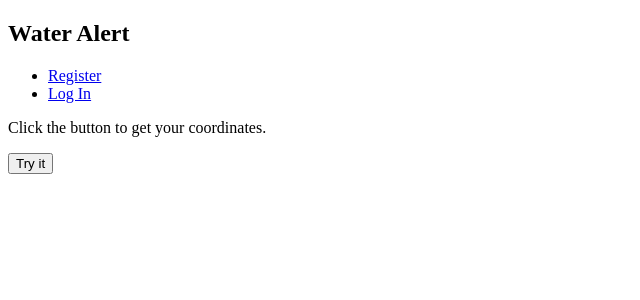
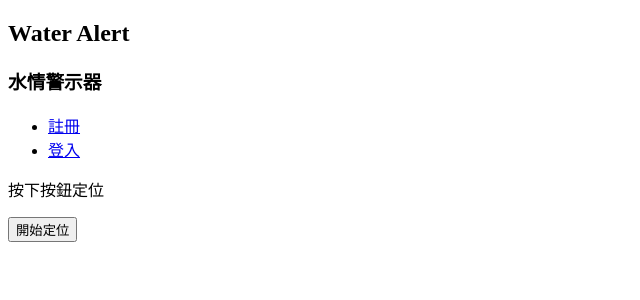
Before and after one commit to sophiammm/ccClub_wateralert, a Flask app: page /location in a window 1280 px wide. Shown: the top 300 px of the page, without its empty margins (0-640 px from the left). Run offline with Flask 2, Linux system fonts and the light colour scheme; some libraries are stand-ins or nearby versions.

Commit message:
web update

```diff
--- a/app.py
+++ b/app.py
@@ -2,7 +2,7 @@ import os
 from flask import Flask, abort, request, render_template, jsonify, g
 from wtforms import SelectField
 from flask_wtf import FlaskForm
-from db_operator.read_from_db import read_city, read_town_by_city_code, read_address_by_town_code
+from db_operator.read_from_db import read_city, read_town_by_city_code, read_address_by_town_code, read_town_code
 from db_operator.update import update_user_location
 from judgement.initial_check import message_text, message_location
 from gps_address import gps_to_address
@@ -91,6 +91,21 @@ def locate():
         return jsonify({"address": address})
 
 
+@ app.route("/location/result", methods=["POST"])
+def test():
+    if request.method == "POST":
+        data = request.values
+        lat = float(data["lat"])
+        lon = float(data["lon"])
+        address = data["address"]
+        town_code = read_town_code(address[:3], address[3:])
+        msg = input_location(town_code, lat, lon)
+        water_msgs = msg["water"].split("\n")
+        rain_msgs = msg["rain"].split("\n")
+        reservoir_msgs = msg["reservoir"].split("\n")
+        return render_template("result.html", address=address, lat=lat, lon=lon, water_msgs=water_msgs, rain_msgs=rain_msgs, reservoir_msgs=reservoir_msgs)
+
+
 @ app.route("/address")
 def select():
     form = AddressForm()
@@ -104,7 +119,7 @@ def town_by_city(city_code):
     return jsonify({"town_city": towns})
 
 
-@ app.route("/result", methods=['POST'])
+@ app.route("/address/result", methods=['POST'])
 def search_request():
     if request.method == 'POST':
         town_code = request.values["town"]
@@ -113,7 +128,7 @@ def search_request():
         water_msgs = msg["water"].split("\n")
         rain_msgs = msg["rain"].split("\n")
         reservoir_msgs = msg["reservoir"].split("\n")
-        return render_template("result.html", address=address, water_msgs=water_msgs, rain_msgs=rain_msgs, reservoir_msgs=reservoir_msgs)
+        return render_template("result.html", address=address, lat="", lon="", water_msgs=water_msgs, rain_msgs=rain_msgs, reservoir_msgs=reservoir_msgs)
 
 
 @handler.add(MessageEvent, message=TextMessage)  # 根據行政區判斷Warning
--- a/templates/address.html
+++ b/templates/address.html
@@ -13,7 +13,11 @@
 </head>
 
 <body>
+
     <div class="container">
+        {% extends 'nav.html' %}
+
+        {% block content %}
         <div class="row">
             <div class="col-md-12">
                 <p>
@@ -37,7 +41,7 @@
             </div>
         </div>
     </div>
-
+    {% endblock %}
     <script>
         city_select = document.getElementById("city");
         town_select = document.getElementById("town");
--- a/templates/auth/login.html
+++ b/templates/auth/login.html
@@ -11,13 +11,13 @@
 <body>
     {% extends 'nav.html' %}
     {% block header %}
-    <h1>{% block title %}Log In{% endblock %}</h1>
+    <h3>{% block title %}登入{% endblock %}</h3>
     {% endblock %}
     {% block content %}
     <form method="post">
         <label for="email">Email</label>
         <input name="email" id="email" required>
-        <label for="password">Password</label>
+        <label for="password">密碼</label>
         <input type="password" name="password" id="password" required>
         <input type="submit" value="登入">
     </form>
--- a/templates/index.html
+++ b/templates/index.html
@@ -11,11 +11,11 @@
     {% extends 'nav.html' %}
 
     {% block content %}
-    <h2>This is home page.</h2>
+    <h4>請選擇查詢方式</h4>
 
-    <input type="button" onclick="location.href='/address'" value="Use address">
+    <input type="button" onclick="location.href='/address'" value="使用行政區查詢">
     <br>
-    <input type="button" onclick="location.href='/location'" value="Use location">
+    <input type="button" onclick="location.href='/location'" value="使用GPS位置查詢">
     {% endblock %}
 
 
--- a/templates/location.html
+++ b/templates/location.html
@@ -4,6 +4,11 @@
 <head>
     <meta charset="UTF-8">
     <meta name="viewport" content="width=device-width, initial-scale=1.0" Content-Ty>
+    <style>
+        .isHide {
+            display: none;
+        }
+    </style>
     <title>location</title>
 </head>
 
@@ -11,26 +16,30 @@
     {% extends 'nav.html' %}
 
     {% block content %}
-    <p>Click the button to get your coordinates.</p>
+    <p>按下按鈕定位</p>
     {% if g.user %}
-    <button onclick="getLocation()">Update my location</button>
+    <button onclick="getLocation()">更新使用者所在位置</button>
     {% else %}
-    <button onclick="getLocation()">Try it</button>
+    <button onclick="getLocation()">開始定位</button>
     {% endif %}
-    <p id="demo"></p>
+
+    <p id="receive"></p>
+    <div id="send"></div>
+
 
     <script>
-        var x = document.getElementById("demo");
+        var x = document.getElementById("receive");
+        var y = document.getElementById("send")
 
         function getLocation() {
             if (navigator.geolocation) {
-                navigator.geolocation.getCurrentPosition(showPosition);
+                navigator.geolocation.getCurrentPosition(sendToServer);
                 console.log(location);
             } else {
                 x.innerHTML = "Geolocation is not supported by this browser.";
             }
         };
-        function showPosition(position,) {
+        function sendToServer(position) {
             //Obj of data to send in future like a dummyDb
             const data = { lat: position.coords.latitude, lon: position.coords.longitude };
             console.log(position.coords);
@@ -46,10 +55,18 @@
                 //Then with the data from the response in JSON...
                 .then((redata) => {
                     console.log('Success:', redata);
-                    x.innerHTML = "Your location:" +
-                        "<br>Latitude: " + data["lat"] +
-                        "<br>Longitude: " + data["lon"] +
-                        "<br>Address: " + redata["address"];
+                    let lat = data["lat"];
+                    let lon = data["lon"];
+                    let address = redata["address"]
+                    x.innerHTML = "目前所在位置: " + address +
+                        "<br>緯度: " + lat +
+                        "<br>經度: " + lon
+                    y.innerHTML = '<form action="/location/result" method="POST">' +
+                        '<input type="hidden" name="lat" value="' + lat + '">' +
+                        '<input type="hidden" name="lon" value="' + lon + '">' +
+                        '<input type="hidden" name="address" value="' + address + '">' +
+                        '<input type="submit" name="send" value="查詢警報">' +
+                        '</form>'
                 })
                 //Then with the error genereted...
                 .catch((error) => {
--- a/templates/nav.html
+++ b/templates/nav.html
@@ -1,13 +1,14 @@
 <!DOCTYPE html>
 <nav>
     <h1>Water Alert</h1>
+    <h3>水情警示器</h3>
     <ul>
         {% if g.user %}
         <li><span>Hi {{ g.user['usrname'] }}</span>
-        <li><a href="{{ url_for('auth.logout') }}">Log Out</a>
+        <li><a href="{{ url_for('auth.logout') }}">登出</a>
             {% else %}
-        <li><a href="{{ url_for('auth.register') }}">Register</a>
-        <li><a href="{{ url_for('auth.login') }}">Log In</a>
+        <li><a href="{{ url_for('auth.register') }}">註冊</a>
+        <li><a href="{{ url_for('auth.login') }}">登入</a>
             {% endif %}
     </ul>
 </nav>
```
Also changed, not shown: templates/auth/register.html (+4 -4 lines), templates/result.html (+7 -0 lines).
